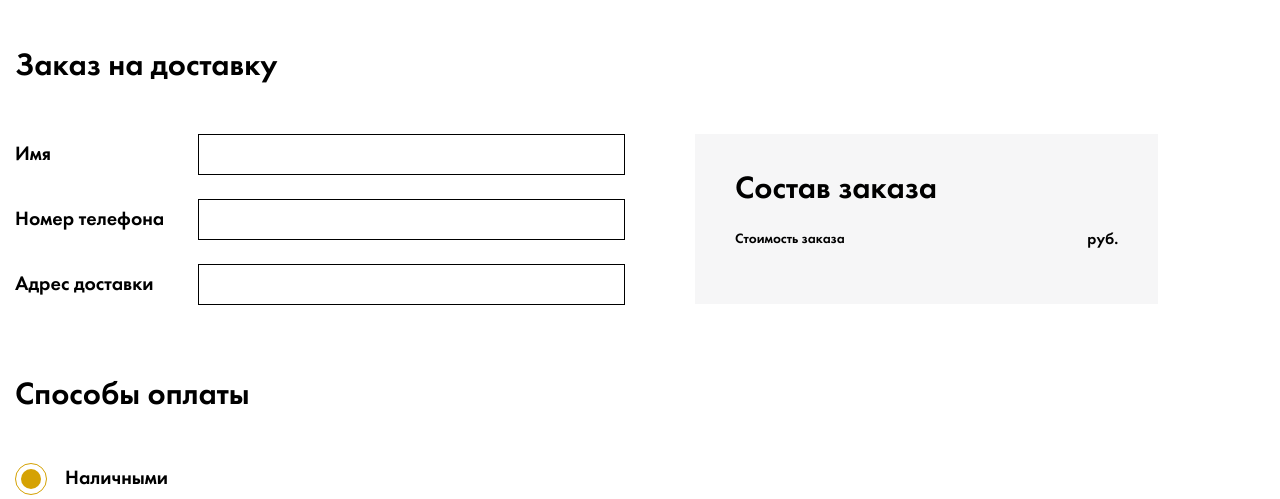
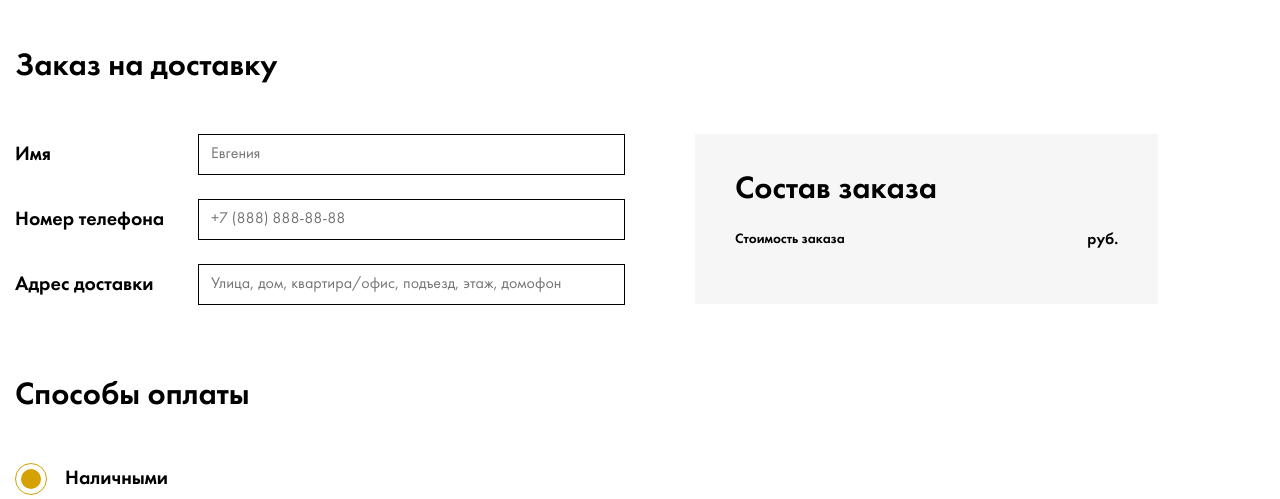
Before and after one commit to Xtaz39/eclair, a Django app: page /checkout in a window 1280 px wide. Shown: the part 209-708 px from the top of the page. Run offline with Django 3.2, Linux system fonts and the light colour scheme; data that the repository does not hold is empty; some libraries are stand-ins or nearby versions.

Commit message:
add placeholders

```diff
--- a/templates/shop/checkout.html
+++ b/templates/shop/checkout.html
@@ -16,6 +16,7 @@
                                 <input type="text"
                                        id="name"
                                        name="name"
+                                       placeholder="Евгения"
                                        value="{{ form.name.value|default:"" }}"
                                        required>
                                 {{ form.name.errors }}
@@ -25,6 +26,7 @@
                                 <span class="input">
                                  <input type="tel"
                                         id="phone"
+                                        placeholder="+7 (888) 888-88-88"
                                         name="phone"
                                         value="{{ form.phone.value|default:"" }}"
                                         required>
@@ -38,6 +40,7 @@
                                        id="address"
                                        name="address"
                                        class="form-control"
+                                       placeholder="Улица, дом, квартира/офис, подъезд, этаж, домофон"
                                        value="{{ form.address.value|default:"" }}"
                                        {% if user_addresses %}style="width: 80%;"{% endif %}
                                        required>
```
